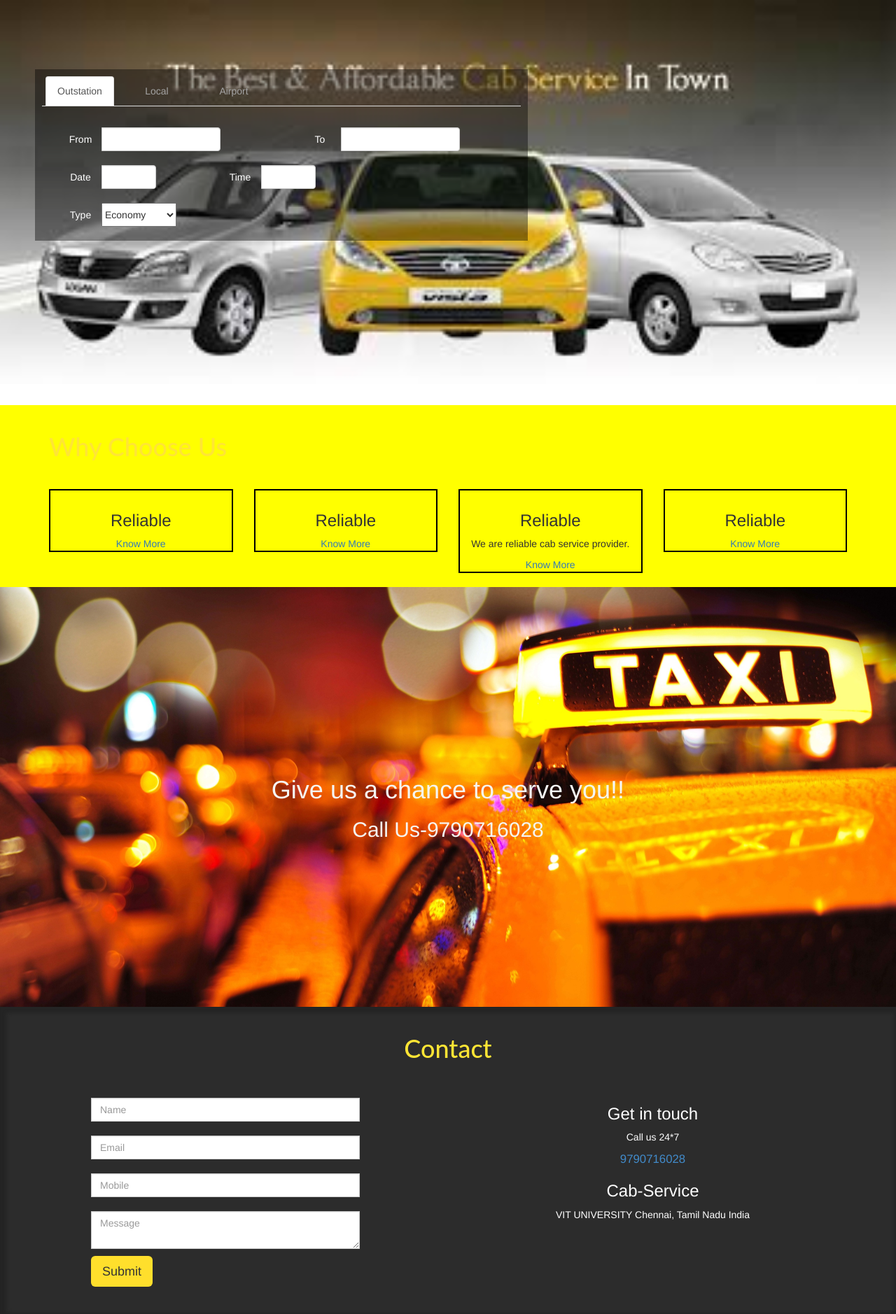
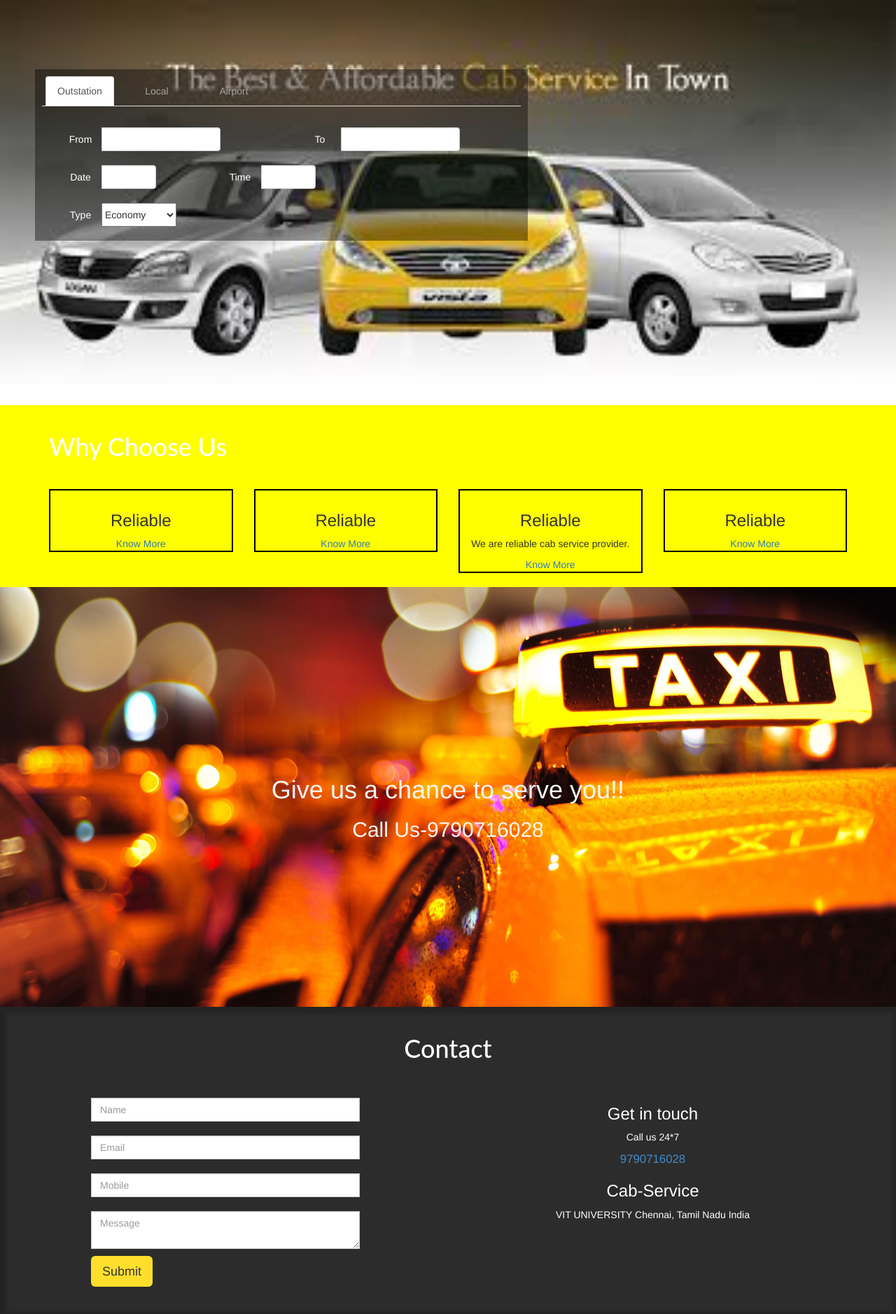
Before and after one commit to AbhishekJoshi32/cab, a PHP site: page /web/index.html in a window 1280 px wide. Shown: the part 115-1993 px from the top of the page at 70% size. Run offline with PHP 8.4, Linux system fonts and the light colour scheme.

Commit message:
Update style.css

```diff
--- a/web/css/style.css
+++ b/web/css/style.css
@@ -131,6 +131,7 @@ width:100%;
 .para-cont{
 	width: 100%;
 	top:250px;
+	font-size:200%;
 	text-align: center;
 	position: absolute;
 	color: whitesmoke;
@@ -148,7 +149,7 @@ width:100%;
 }
 
 .container h1{
-	color: #ffe535;
+	color: white;
 	margin: 40px 0;
 	font-family: Lato;
 }
```
